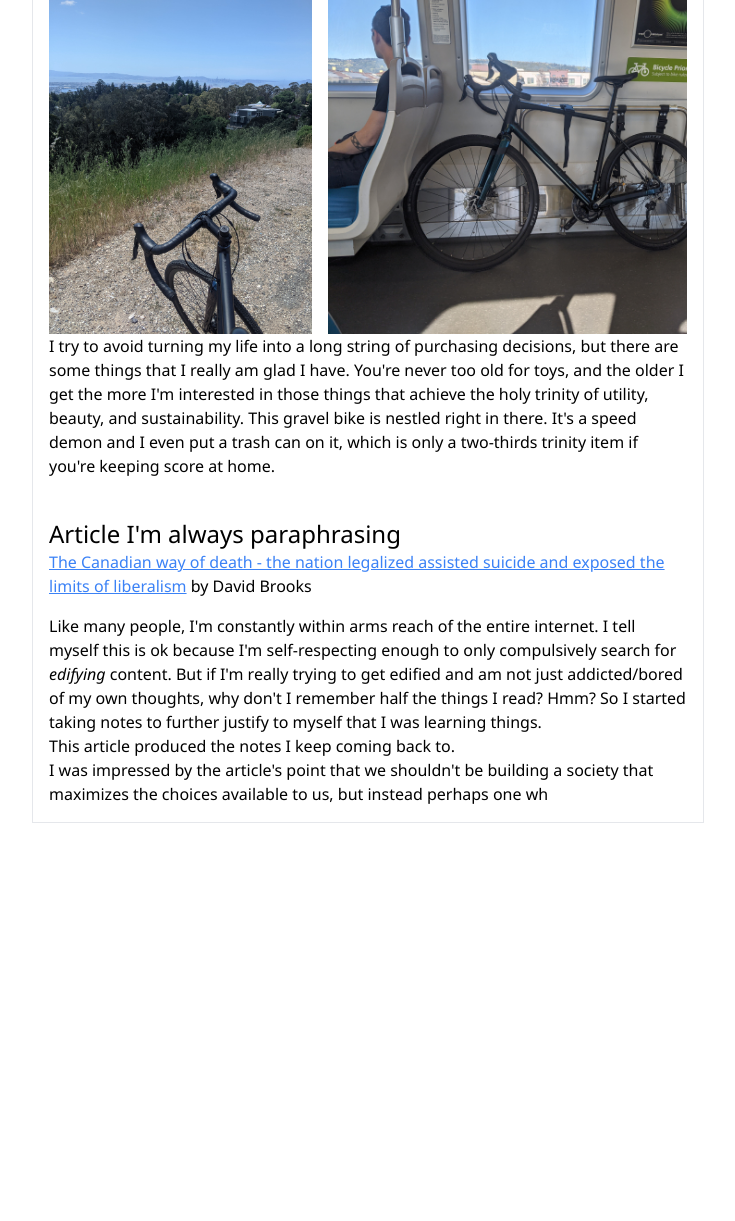
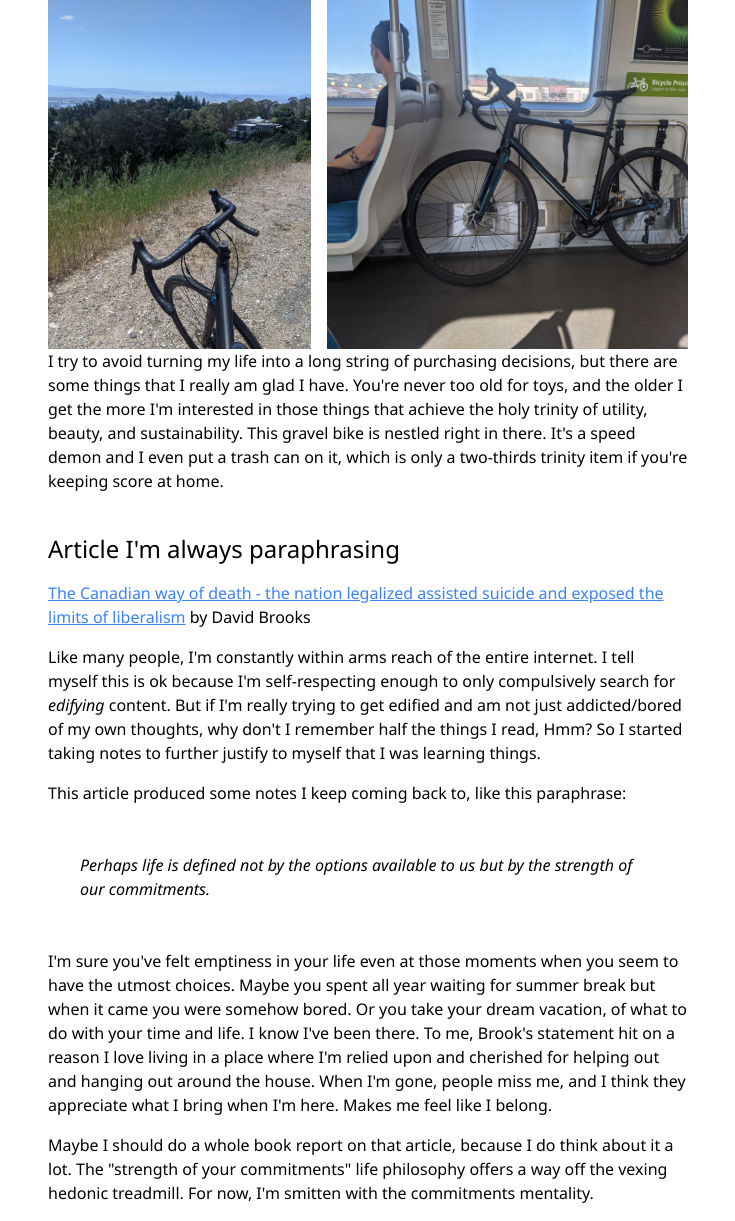
Before and after one commit to elliotcobb/elliotcobb.github.io, a PHP site: page /whatsup/myTopThings2024.html in a window 1280 px wide. Shown: the part 664-1885 px from the top of the page, without its empty margins (272-1007 px from the left). Before the commit the page ends 1487 px from the top, so only its background shows below. Run offline with PHP 8.4, Linux system fonts and the light colour scheme.

Commit message:
article write up

```diff
--- a/output.css
+++ b/output.css
@@ -668,8 +668,18 @@ video {
   margin-bottom: calc(2.5rem * var(--tw-space-y-reverse));
 }
 
+.space-y-2 > :not([hidden]) ~ :not([hidden]) {
+  --tw-space-y-reverse: 0;
+  margin-top: calc(0.5rem * calc(1 - var(--tw-space-y-reverse)));
+  margin-bottom: calc(0.5rem * var(--tw-space-y-reverse));
+}
+
 .overflow-clip {
   overflow: clip;
+}
+
+.rounded-md {
+  border-radius: 0.375rem;
 }
 
 .border {
@@ -678,6 +688,10 @@ video {
 
 .p-4 {
   padding: 1rem;
+}
+
+.p-8 {
+  padding: 2rem;
 }
 
 .text-3xl {
@@ -716,3 +730,9 @@ video {
 .hover\:border:hover {
   border-width: 1px;
 }
+
+@media (min-width: 768px) {
+  .md\:max-w-2xl {
+    max-width: 42rem;
+  }
+}
--- a/whatsup/myTopThings2024.html
+++ b/whatsup/myTopThings2024.html
@@ -10,13 +10,17 @@
                 sans-serif;
         "
     >
-        <div class="container max-w-2xl p-4 mx-auto border space-y-10">
-            <div>
-                <h1 class="text-3xl">Favorite things of 2024</h1>
-                <p class="text-sm">January 16, 2025</p>
+        <div class="container max-w-2xl p-4 mx-auto space-y-10">
+            <div class="space-y-4">
+                <div>
+                    <h1 class="text-3xl">Favorite things of 2024</h1>
+                    <p class="text-sm">January 16, 2025</p>
+                </div>
                 <p>
                     My sister Alex wrote a great article on her
                     <a
+                        rel="noopener noreferrer"
+                        target="_blank"
                         class="text-blue-500 underline"
                         href="https://alexandrajohnson.substack.com/p/my-18-favorite-things-of-2024"
                         >18 favorite things of 2024</a
@@ -55,10 +59,12 @@
                     home.
                 </p>
             </div>
-            <div>
+            <div class="space-y-4">
                 <h2 class="text-2xl">Article I'm always paraphrasing</h2>
                 <p class="mb-4">
                     <a
+                        rel="noopener noreferrer"
+                        target="_blank"
                         class="text-blue-500 underline"
                         href="https://www.theatlantic.com/magazine/archive/2023/06/canada-legalized-medical-assisted-suicide-euthanasia-death-maid/673790/"
                         >The Canadian way of death - the nation legalized
@@ -72,15 +78,38 @@
                     self-respecting enough to only compulsively search for
                     <i>edifying</i> content. But if I'm really trying to get
                     edified and am not just addicted/bored of my own thoughts,
-                    why don't I remember half the things I read? Hmm? So I
+                    why don't I remember half the things I read, Hmm? So I
                     started taking notes to further justify to myself that I was
                     learning things.
                 </p>
-                <p>This article produced the notes I keep coming back to.</p>
                 <p>
-                    I was impressed by the article's point that we shouldn't be
-                    building a society that maximizes the choices available to
-                    us, but instead perhaps one wh
+                    This article produced some notes I keep coming back to, like
+                    this paraphrase:
+                </p>
+                <p class="p-8">
+                    <i
+                        >Perhaps life is defined not by the options available to
+                        us but by the strength of our commitments.</i
+                    >
+                </p>
+                <p>
+                    I'm sure you've felt emptiness in your life even at those
+                    moments when you seem to have the utmost choices. Maybe you
+                    spent all year waiting for summer break but when it came you
+                    were somehow bored. Or you take your dream vacation, of what
+                    to do with your time and life. I know I've been there. To
+                    me, Brook's statement hit on a reason I love living in a
+                    place where I'm relied upon and cherished for helping out
+                    and hanging out around the house. When I'm gone, people miss
+                    me, and I think they appreciate what I bring when I'm here.
+                    Makes me feel like I belong.
+                </p>
+                <p>
+                    Maybe I should do a whole book report on that article,
+                    because I do think about it a lot. The "strength of your
+                    commitments" life philosophy offers a way off the vexing
+                    hedonic treadmill. For now, I'm smitten with the commitments
+                    mentality.
                 </p>
             </div>
         </div>
```
